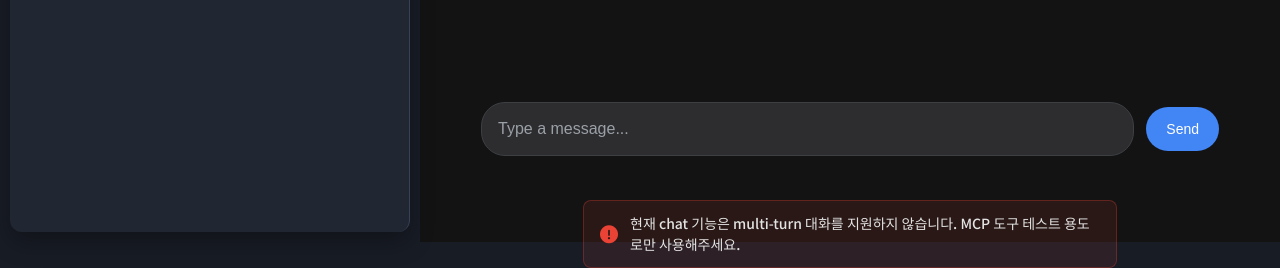
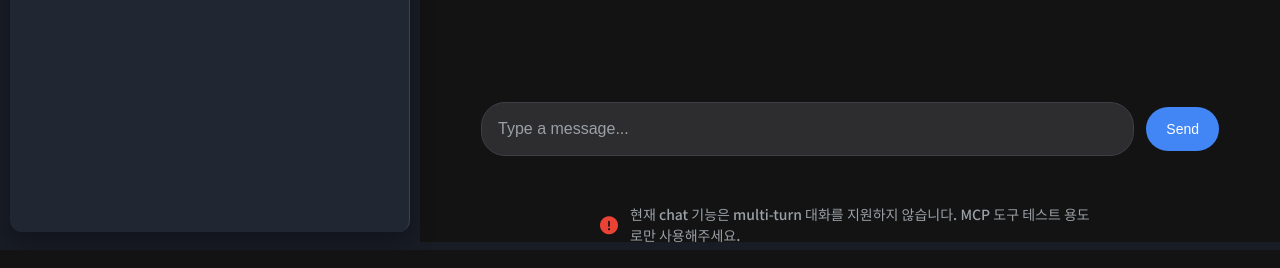
Before and after one commit to parkchanghyup/Telegram_AI_Agent_Bot, a Flask app: page / in a window 1280 px wide. Shown: the part 558-826 px from the top of the page. Run offline with Flask 3, Linux system fonts and the light colour scheme; parts of the project's set-up code (start-up, migrations or seed data) failed here and were passed over; some libraries are stand-ins or nearby versions.

```diff
--- a/frontend/static/style.css
+++ b/frontend/static/style.css
@@ -399,9 +399,7 @@ body {
 
 .chat-warning {
     margin-top: 20px;
-    padding: 12px 16px;
-    background-color: rgba(234, 67, 53, 0.1);
-    border: 1px solid rgba(234, 67, 53, 0.3);
+    padding: 4px 16px;
     border-radius: 8px;
     display: flex;
     align-items: center;
@@ -419,7 +417,7 @@ body {
 
 .chat-warning p {
     margin: 0;
-    color: #e3e3e3;
+    color: #9aa0a6;
     font-size: 14px;
     line-height: 1.5;
     font-weight: 500;
```
